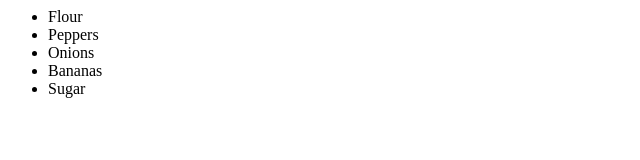
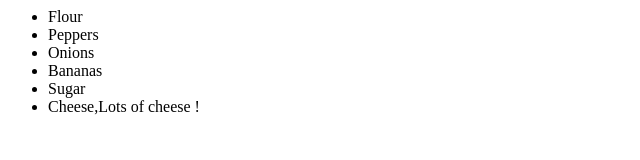
Before and after one commit to dixitcy/shoppinglist, a plain HTML site: page index.html in a window 1280 px wide. Shown: the whole page, without its empty margins (0-640 px from the left). Drawn offline with Linux system fonts and the light colour scheme.

Commit message:
Added cheese

```diff
--- a/index.html
+++ b/index.html
@@ -6,6 +6,7 @@
 			<li>Onions</li>
 			<li>Bananas</li>
 			<li>Sugar</li>
+			<li>Cheese,Lots of cheese !</li>
 		</ul>
 	</body>
 </html>
```
